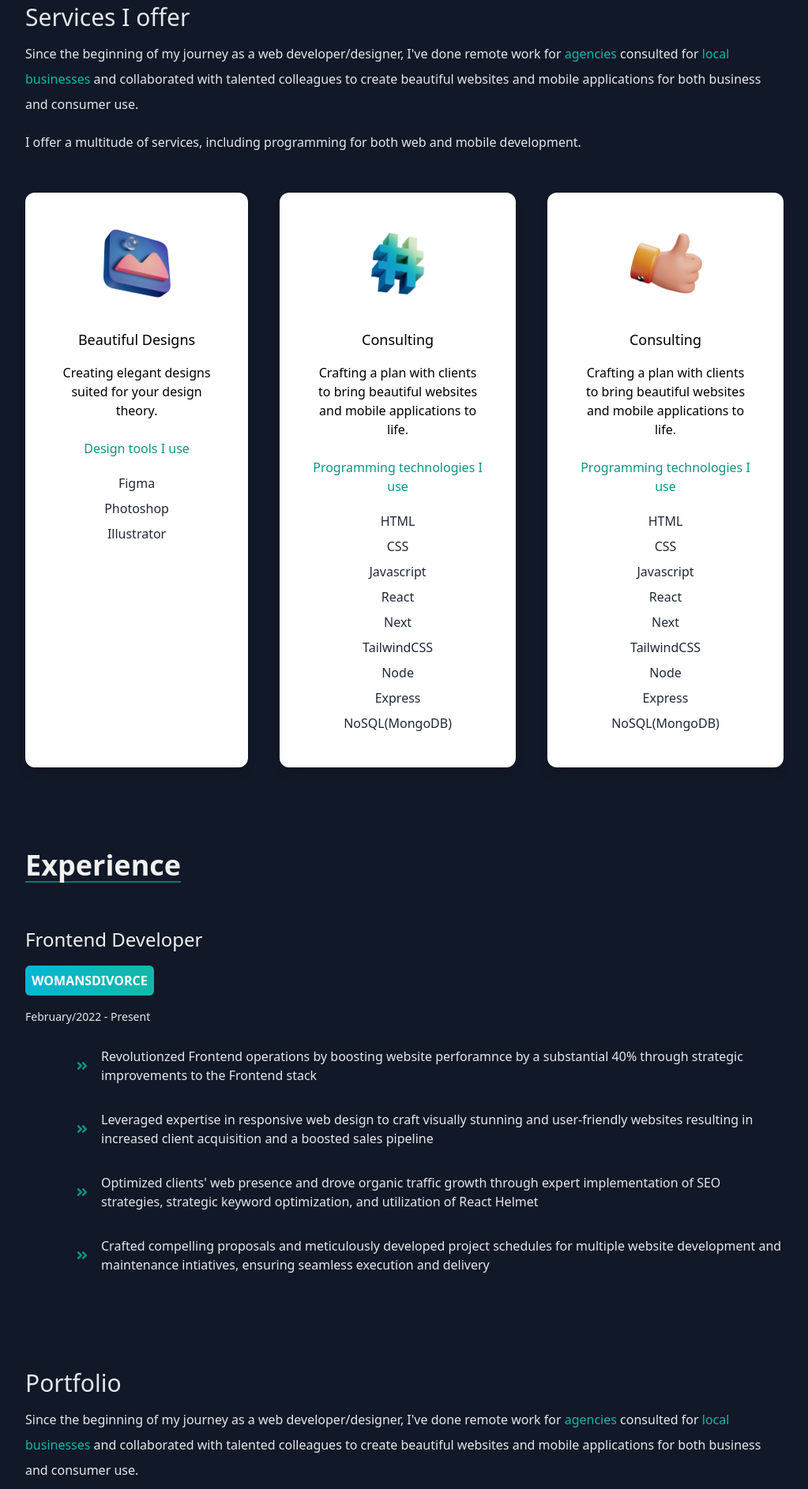
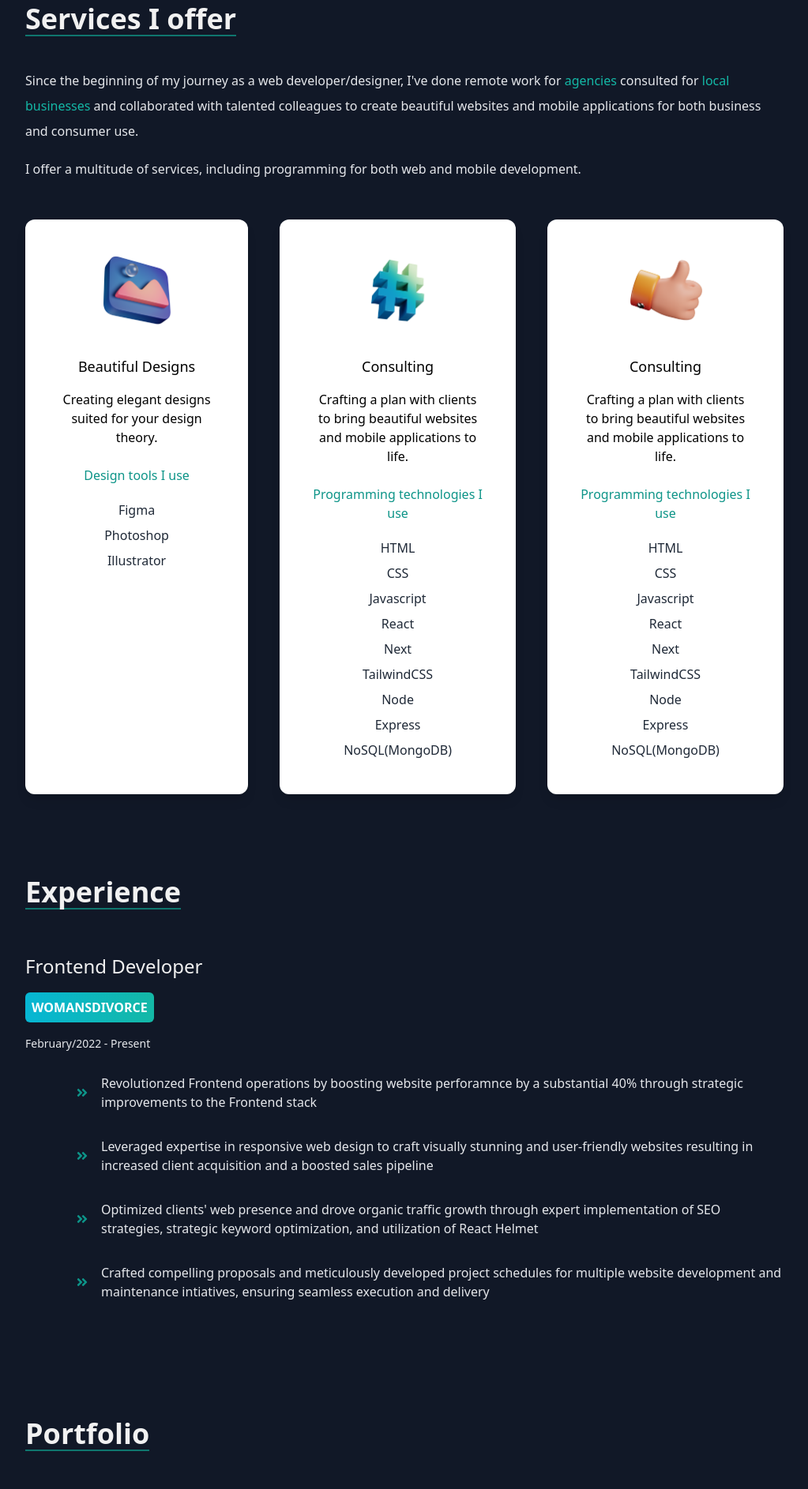
Before and after one commit to Jscorz/Portfolio-React-Tailwind, a Next.js app: page / in a window 1280 px wide. Shown: the part 880-2766 px from the top of the page at 79% size, without its empty margins (128-1151 px from the left). Built offline with nearby package versions, Linux system fonts and the light colour scheme.

Commit message:
updated services and portfolio headers to match same style setup as Experience header

```diff
--- a/components/PortfolioWorks.js
+++ b/components/PortfolioWorks.js
@@ -30,7 +30,12 @@ const PortfolioCard = () => {
 	return (
 		<section>
 			<div>
-				<h3 className='text-3xl py-1  dark:text-gray-200'>Portfolio</h3>
+				<div className='flex items-center py-8'>
+					<h1 className='text-gray-900 text-4xl font-bold border-b-2 border-b-teal-700 dark:text-[#f1f1f1]'>
+						Portfolio
+					</h1>
+				</div>
+				{/* <h3 className='text-3xl py-1  dark:text-gray-200'>Portfolio</h3> */}
 				<div>
 					<p className='text-md py-2 leading-8 text-gray-800 dark:text-gray-200'>
 						Since the beginning of my journey as a web developer/designer, I've done
--- a/components/Services.js
+++ b/components/Services.js
@@ -5,7 +5,11 @@ const Services = () => {
 	return (
 		<section>
 			<div>
-				<h3 className='text-3xl pb-1 pt-8 dark:text-gray-200'>Services I offer</h3>
+				<div className='flex items-center py-8'>
+					<h1 className='text-gray-900 text-4xl font-bold border-b-2 border-b-teal-700 dark:text-[#f1f1f1]'>
+						Services I offer
+					</h1>
+				</div>
 				<p className='text-md py-2 leading-8 text-gray-800 dark:text-gray-200'>
 					Since the beginning of my journey as a web developer/designer, I've done remote
 					work for
```
